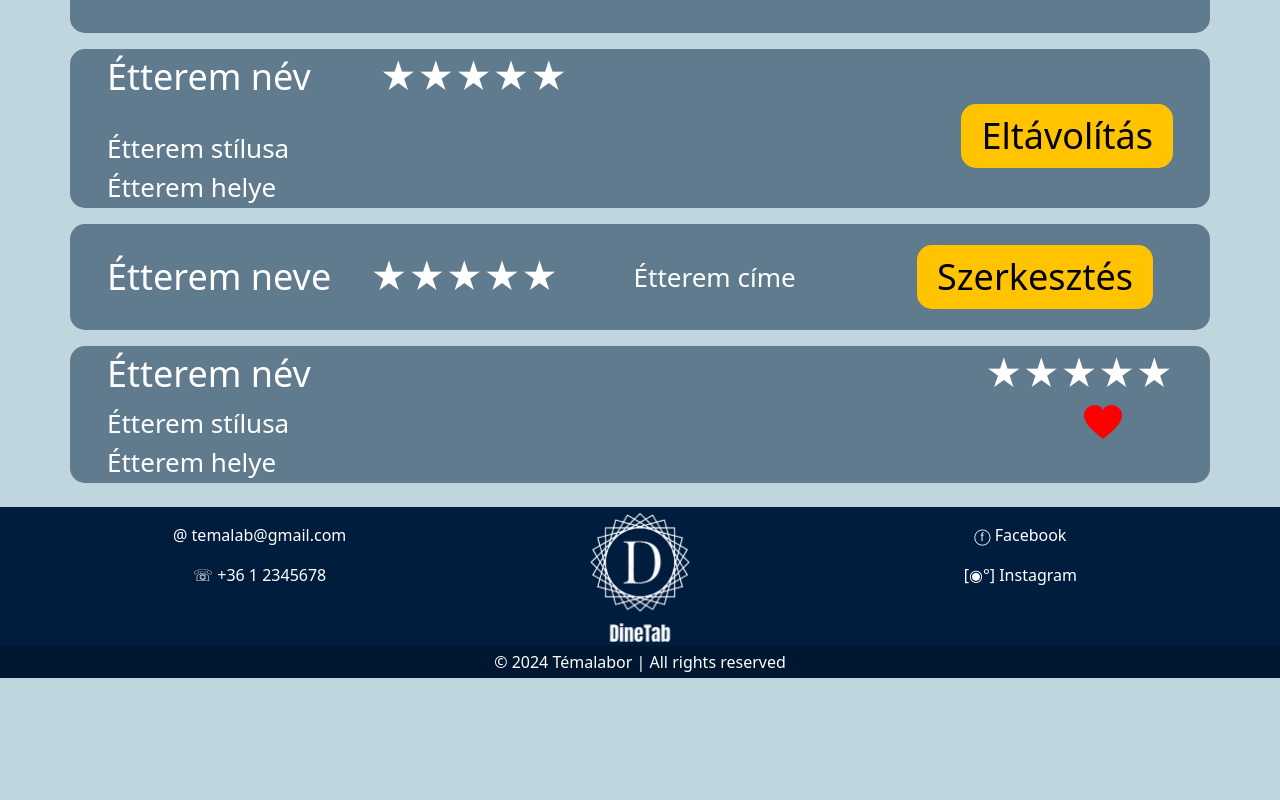
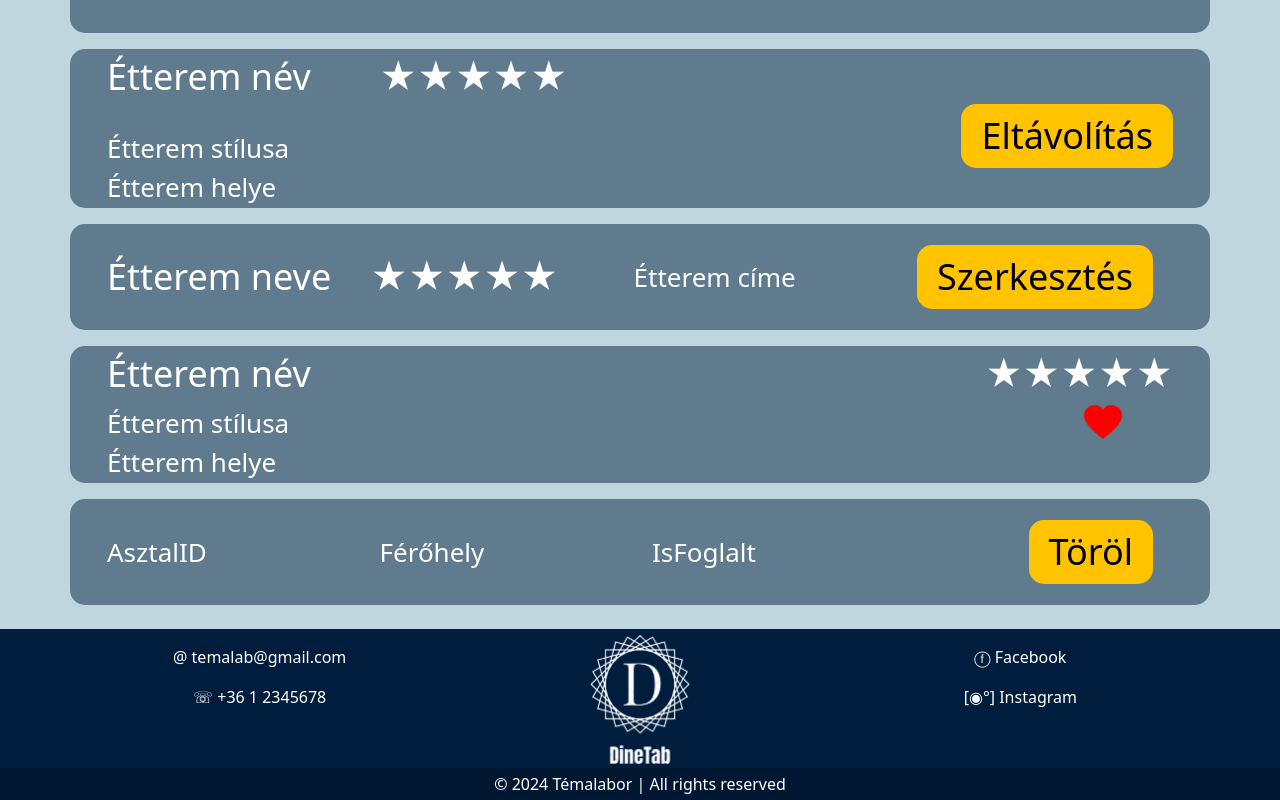
Before and after one commit to dudigeri0303/Temalab, a React (Vite) app in the folder TemalabFrontEnd/: page /template in a window 1280 px wide. Shown: the part 358-1158 px from the top of the page. Before the commit the page ends 1036 px from the top, so only its background shows below. Built offline with nearby package versions, Linux system fonts and the light colour scheme; a web font is replaced by a local one.

Commit message:
owner tables done

```diff
--- a/TemalabFrontEnd/src/sections/Template.jsx
+++ b/TemalabFrontEnd/src/sections/Template.jsx
@@ -138,10 +138,7 @@ export default function Template() {
                 </label>{" "}
               </div>
               <div className="col-sm">
-                <button
-                  type="button"
-                  className="cardbtn float-end"
-                >
+                <button type="button" className="cardbtn float-end">
                   Szerkesztés
                 </button>
               </div>
@@ -172,7 +169,12 @@ export default function Template() {
                 </label>
               </div>
               <div className="col d-flex justify-content-end">
-              <button className="likebtn"><img src="./public/likebtn.png" style={{ height: '40px', width: '40px' }}/></button>
+                <button className="likebtn">
+                  <img
+                    src="./public/likebtn.png"
+                    style={{ height: "40px", width: "40px" }}
+                  />
+                </button>
               </div>
             </div>
             <div className="row">
@@ -186,7 +188,34 @@ export default function Template() {
         </div>
       </section>
 
-
+      <section id="main" className="container py-2">
+        <div className="row div-card">
+          <div className="container">
+            <div className="row">
+              <div className="col-sm d-flex align-items-center">
+                <label htmlFor="restaurantPlace" className="card-Altext">
+                  AsztalID
+                </label>
+              </div>
+              <div className="col-sm d-flex align-items-center">
+                <label htmlFor="restaurantPlace" className="card-Altext">
+                  Férőhely
+                </label>
+              </div>
+              <div className="col-sm d-flex align-items-center">
+                <label htmlFor="restaurantPlace" className="card-Altext">
+                  IsFoglalt
+                </label>
+              </div>
+              <div className="col-sm">
+                <button type="button" className="cardbtn float-end">
+                  Töröl
+                </button>
+              </div>
+            </div>
+          </div>
+        </div>
+      </section>
     </>
   );
 }
```
